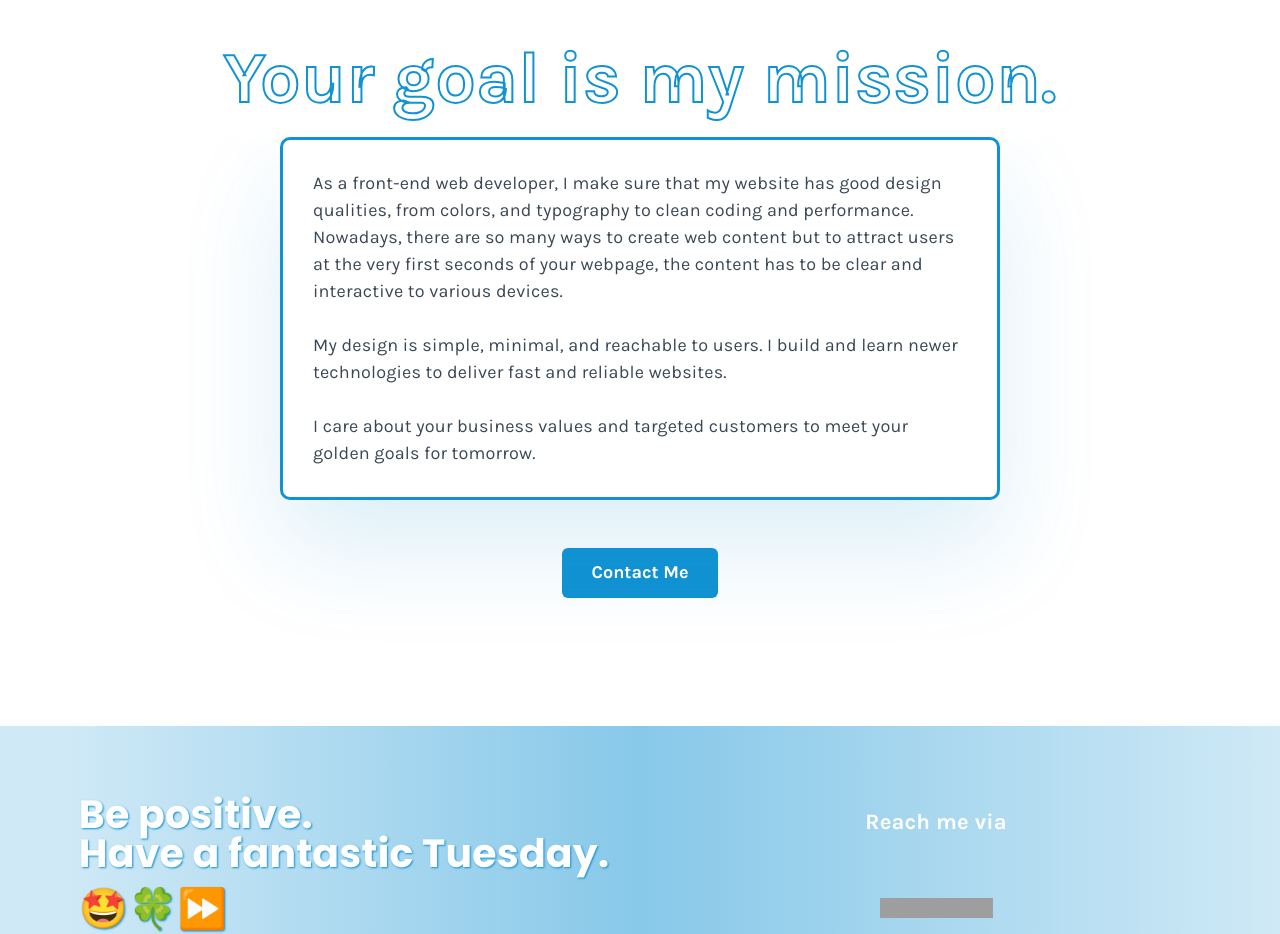
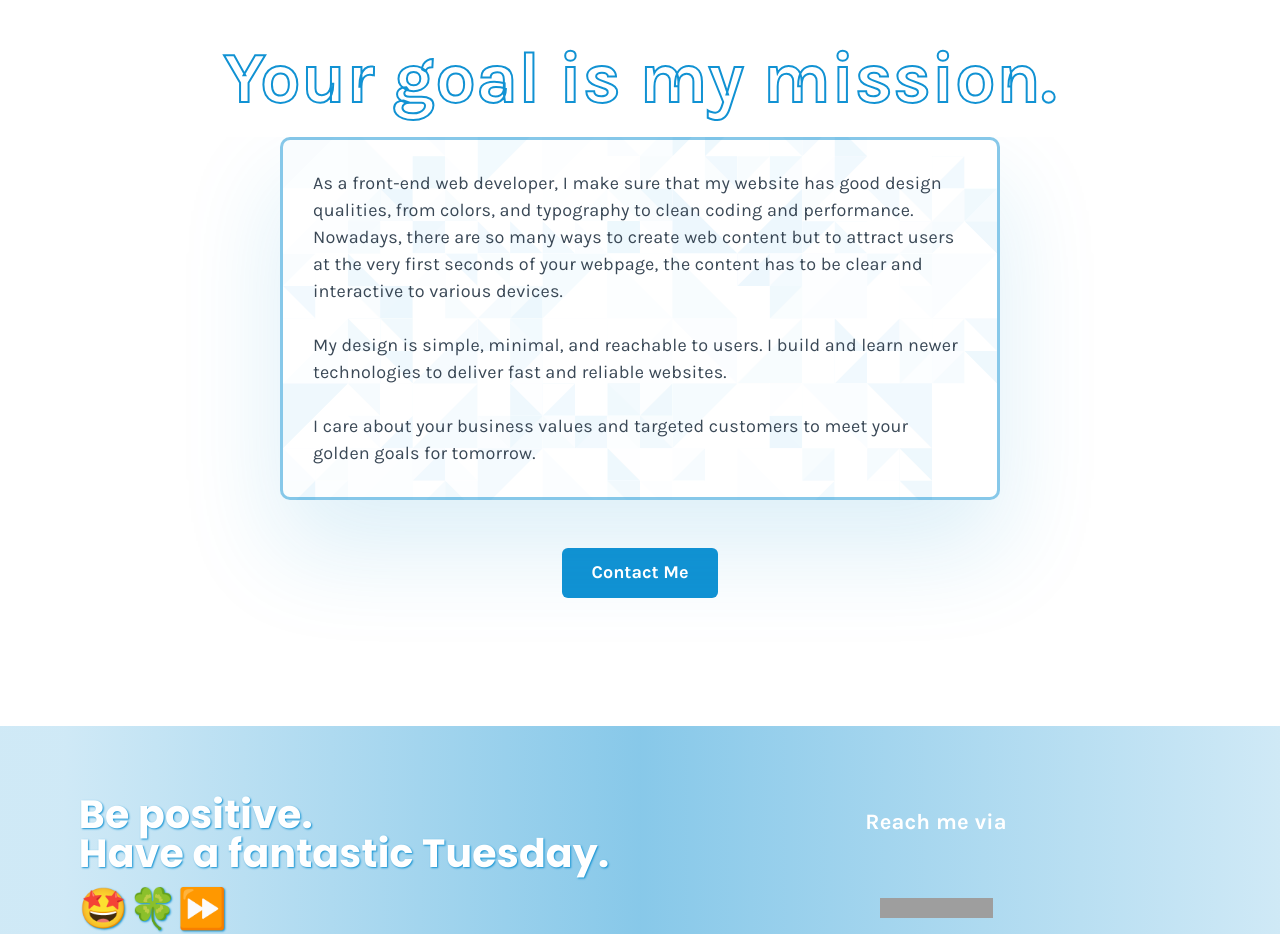
Before and after one commit to T-N9/tn-porfolio-frontend, a React (Create React App) app: page /services in a window 1280 px wide. Shown: the part 1780-2714 px from the top of the page. Built offline with nearby package versions, Linux system fonts and the light colour scheme; grey boxes are pictures that could not be loaded; some icons are missing.

Commit message:
[ServiceBOdy] bg updated

```diff
--- a/src/components/ServiceBody/_ServiceBody.scss
+++ b/src/components/ServiceBody/_ServiceBody.scss
@@ -104,11 +104,16 @@
     }
 
     p {
-      border: 3px solid $primary-color;
+      border: 3px solid rgba($primary-color, 0.5);
       padding: 30px;
       width: 60%;
       box-shadow: rgba($primary-color, 0.15) 0px 48px 100px 0px;
       border-radius: 10px;
+      background-color: white;
+      background-image: url(../../assets/contact-bg.svg);
+      background-repeat: no-repeat;
+      background-position: center center;
+      background-size: cover;
 
       @include m-breakpoint-down(lmedium) {
         width: 80%;
@@ -125,7 +130,6 @@
 
 .dark {
   .service_body {
-
     &--card {
       box-shadow: rgba($accent-color, 0.1) 0px 0px 0px 1px;
 
@@ -150,8 +154,9 @@
       }
 
       p {
-        border: 3px solid $accent-color;
+        border: 3px solid rgba($accent-color, 0.5);
         box-shadow: rgba($accent-color, 0.15) 0px 48px 100px 0px;
+        background-image: url(../../assets/contact-bg-dark.svg);
       }
     }
   }
```
